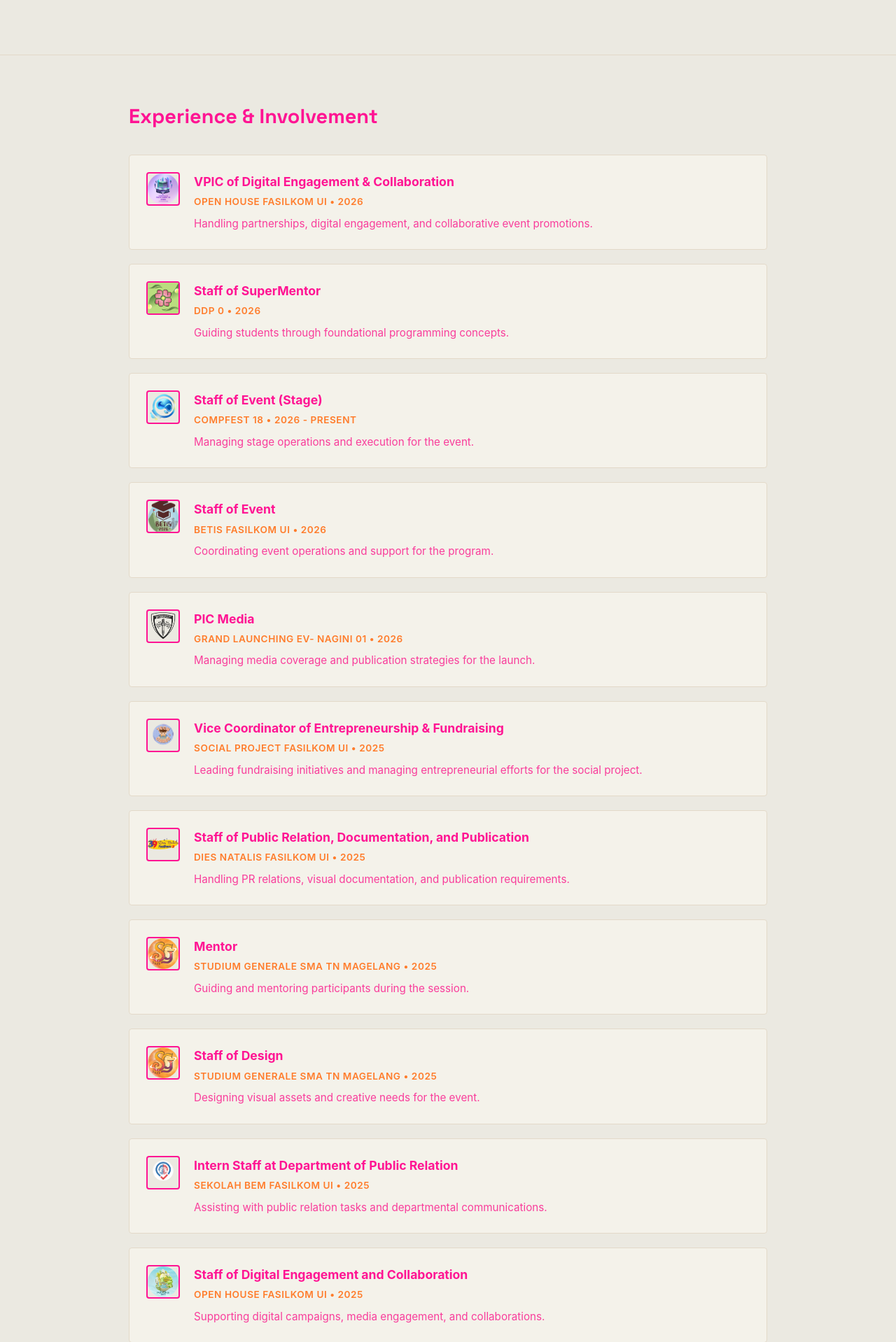
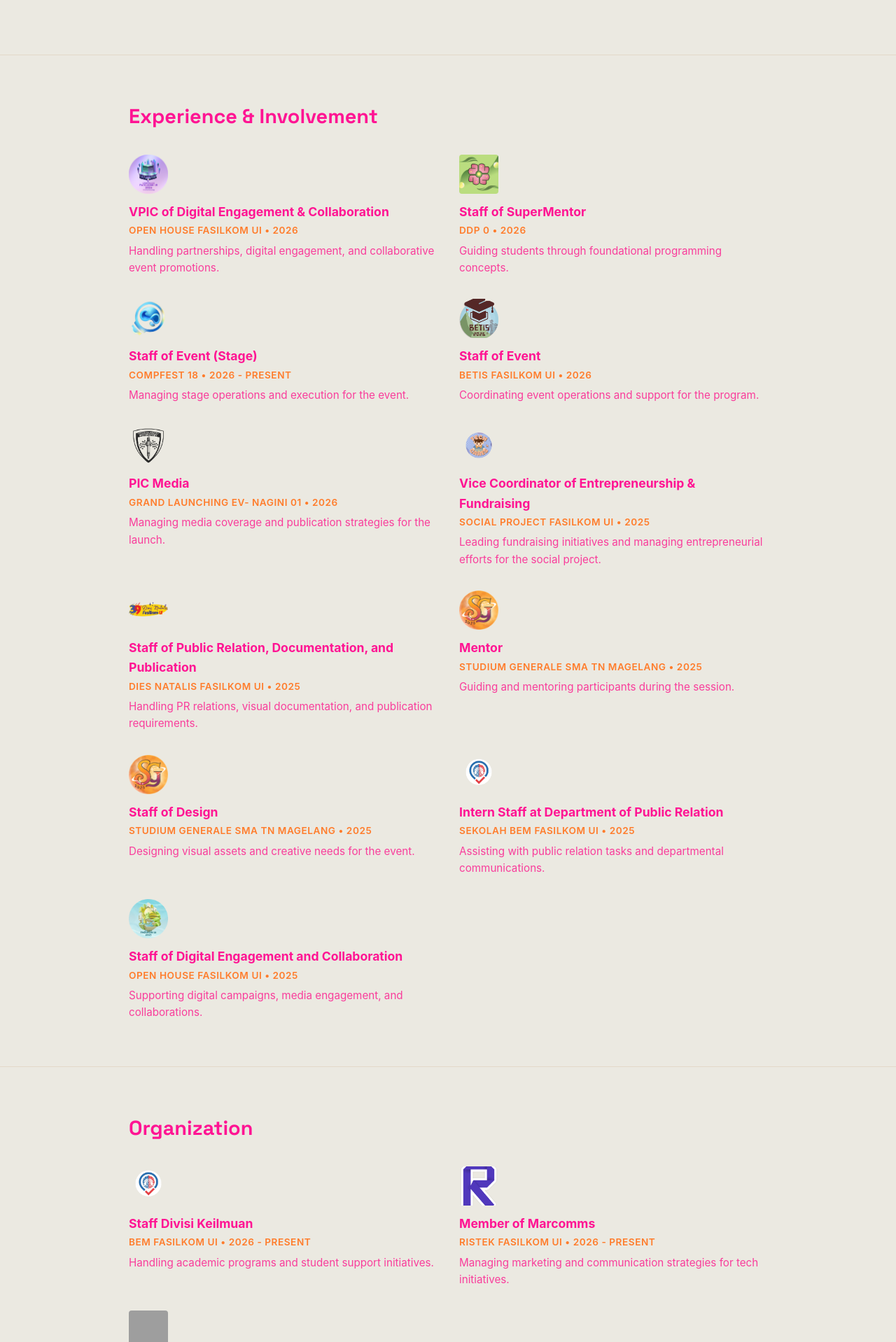
Before and after one commit to raniafff/myportofolio, a Django app: page / in a window 1280 px wide. Shown: the part 644-2562 px from the top of the page at 70% size. Run offline with Django 5.2, Linux system fonts and the light colour scheme; grey boxes are pictures that could not be loaded.

Commit message:
ganti tampilan logo  dikit

```diff
--- a/static/css/style.css
+++ b/static/css/style.css
@@ -175,7 +175,7 @@
 }
 
 
-/* Styling untuk Experience & Organization Sections */
+/* Styling untuk Experience & Organization Sections (Grid 2 Kolom, Tanpa Kotak Card) */
 .experience-section,
 .organization-section {
     padding: 4rem 0;
@@ -191,49 +191,42 @@
 }
 
 .experience-list {
-    display: flex;
-    flex-direction: column;
-    gap: 1.25rem;
+    display: grid;
+    grid-template-columns: repeat(2, 1fr);
+    gap: 2rem;
 }
 
 .experience-item {
-    background-color: #f4f2ea;
-    border: 1px solid var(--line);
-    border-radius: var(--radius);
-    padding: 1.5rem;
-    display: grid;
-    grid-template-columns: 48px 1fr;
-    gap: 1.25rem;
-    align-items: start;
-    transition: transform 0.2s ease, border-color 0.2s ease;
-}
-
-.experience-item:hover {
-    border-color: var(--ink);
-    transform: translateY(-2px);
+    background-color: transparent;
+    border: none;
+    padding: 0;
+    display: flex;
+    flex-direction: column;
+    align-items: flex-start;
+    gap: 0.75rem;
 }
 
 .item-logo {
-    width: 48px;
-    height: 48px;
+    width: 56px;
+    height: 56px;
     border-radius: var(--radius);
     object-fit: cover;
-    border: 2px solid var(--ink);
-    background-color: var(--paper);
+    background-color: transparent;
+    border: none;
 }
 
 .item-content h3 {
     font-size: 1.1rem;
     font-weight: 700;
     color: var(--ink);
-    margin-bottom: 0.25rem;
+    margin-bottom: 0.15rem;
 }
 
 .item-content .item-meta {
     font-size: 0.85rem;
     color: var(--accent-dark);
     font-weight: 600;
-    margin-bottom: 0.5rem;
+    margin-bottom: 0.35rem;
     text-transform: uppercase;
     letter-spacing: 0.04em;
 }
@@ -250,6 +243,12 @@
     color: var(--text-muted);
     font-size: 0.85rem;
     border-top: 1px solid var(--line);
+}
+
+@media (max-width: 768px) {
+    .experience-list {
+        grid-template-columns: 1fr;
+    }
 }
 
 @media (max-width: 600px) {
```
